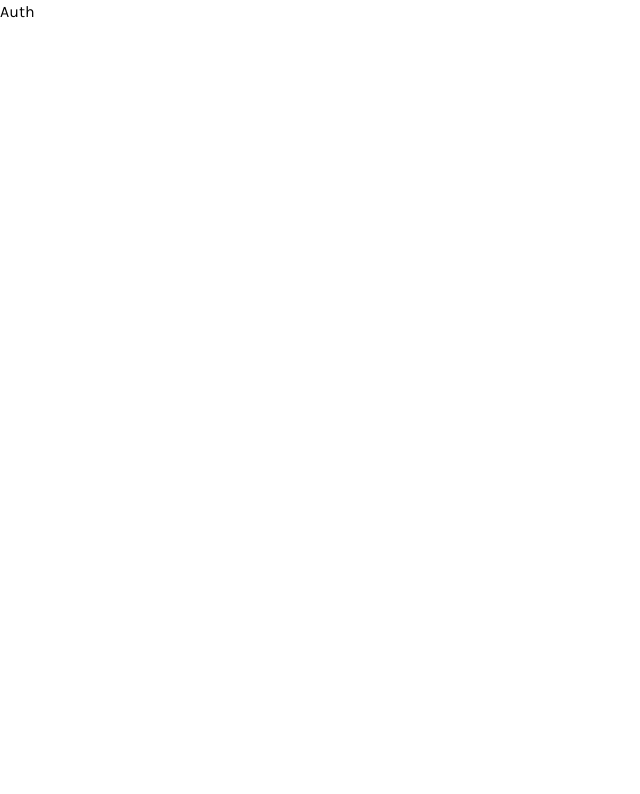
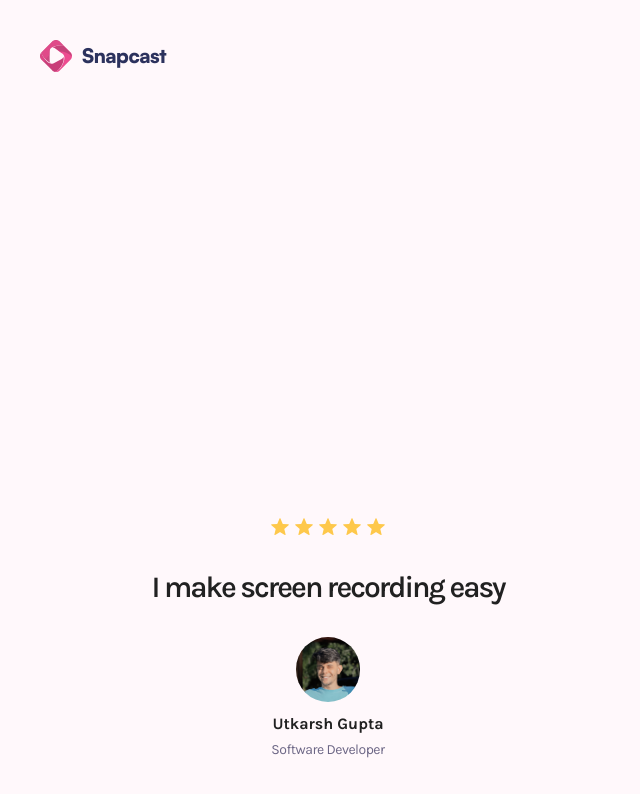
Before and after one commit to utkarsh240/screensend, a Next.js app: page /sign-in in a window 1280 px wide. Shown: the top 794 px of the page, without its empty margins (0-640 px from the left). Built offline with nearby package versions, Linux system fonts and the light colour scheme.

Commit message:
update next app

```diff
--- a/app/(auth)/sign-in/page.tsx
+++ b/app/(auth)/sign-in/page.tsx
@@ -1,8 +1,40 @@
+import Link from 'next/link'
 import React from 'react'
+import Image from 'next/image'
 
 const page = () => {
   return (
-    <div>Auth</div>
+    <main className='sign-in'>
+    <aside className='testimonial'>
+      <Link href="/">
+      <Image src="/assets/icons/logo.svg" alt="logo" width={32} height={32}/>
+      <h1>
+        Snapcast
+      </h1>
+      </Link>
+      <div className='description'>
+        <section>
+          <figure>
+            {Array.from({length:5}).map((_,index)=>(
+              <Image src="/assets/icons/star.svg" alt='star' width={20} height={20} key={index}/>
+            ))}
+          </figure>
+          <p>I make screen recording easy</p>
+          <article>
+            <Image src="/assets/images/jason.png" alt='jason' width={64} height={64} className='rounded-full'/>
+            <div>
+            <h2>
+              Utkarsh Gupta
+            </h2>
+            <p>Software Developer </p>
+            </div>
+          </article>
+        </section>
+      </div>
+
+
+    </aside>
+    </main>
   )
 }
 
```
